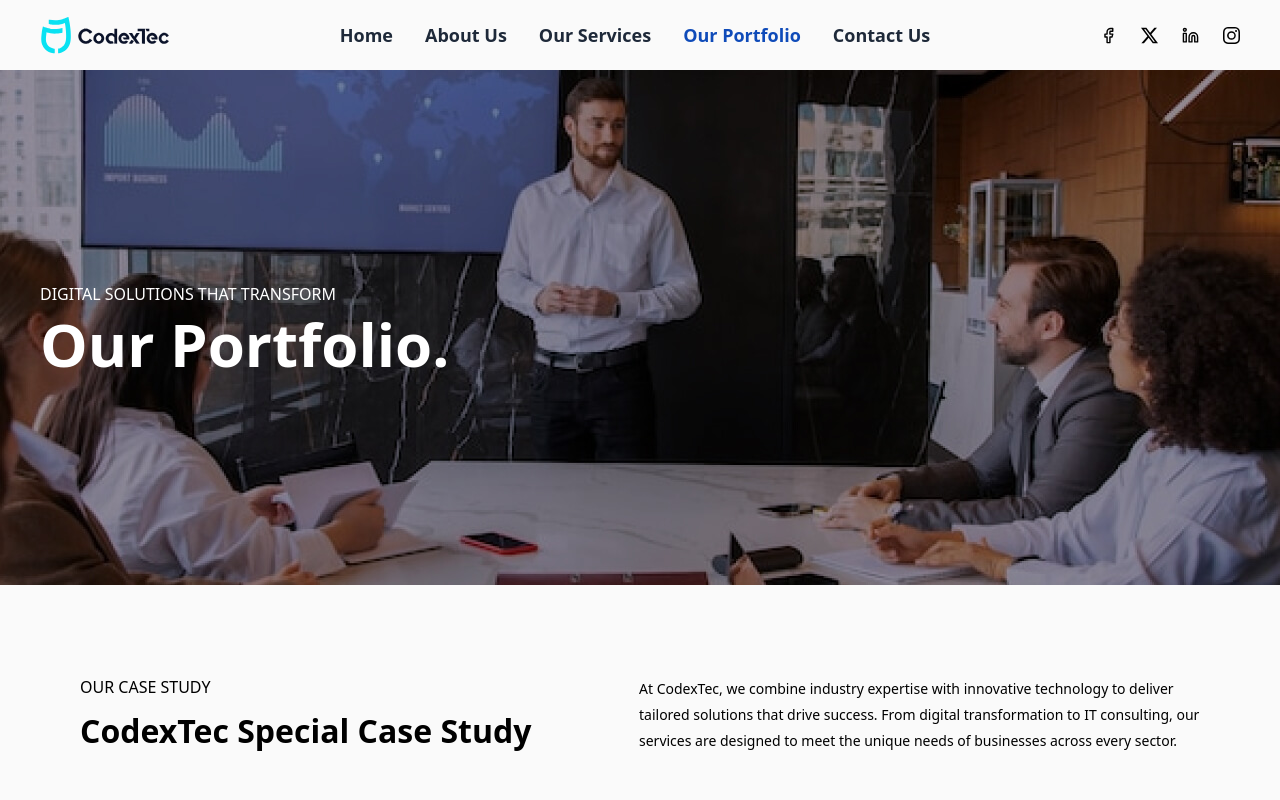
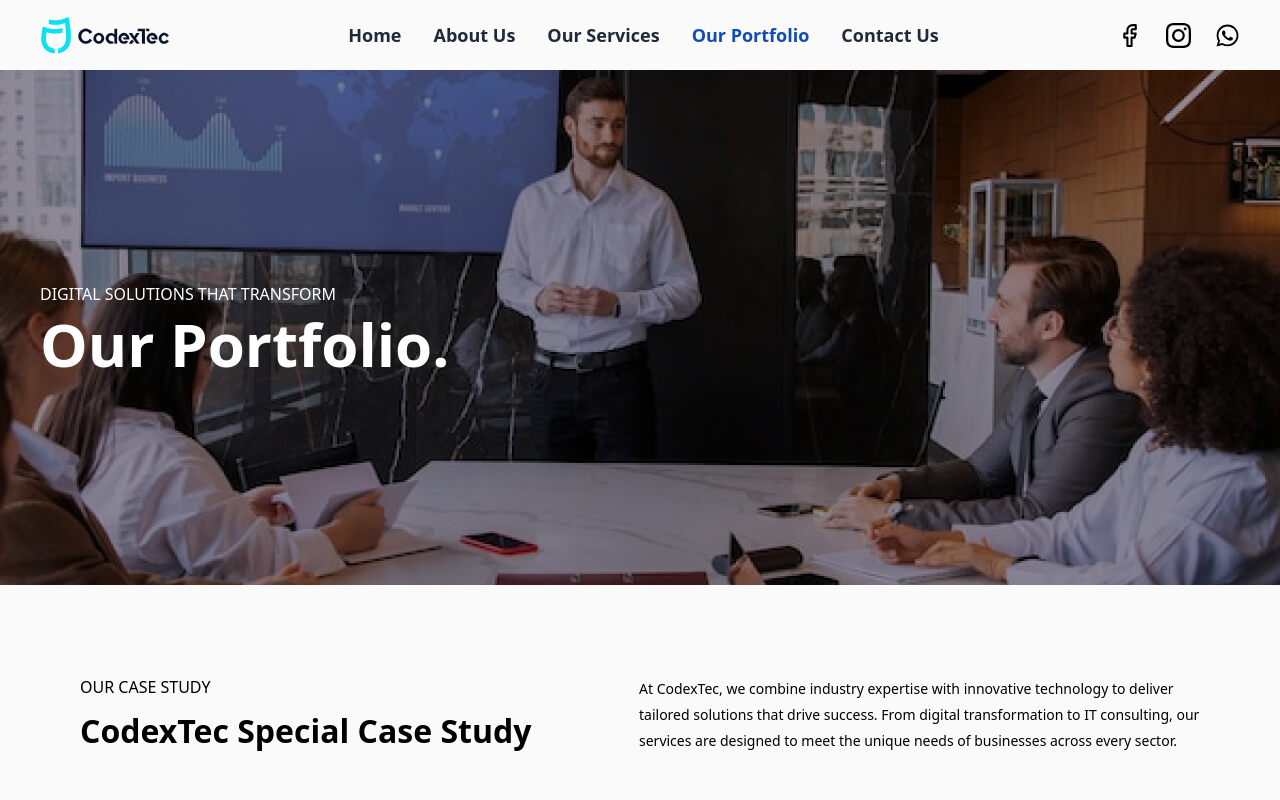
Before and after one commit to spanzyteo/codextec, a React (Vite) app: page /portfolio in a window 1280 px wide. Shown: the top 800 px of the page. Built offline with nearby package versions, Linux system fonts and the light colour scheme.

Commit message:
add link to social media icons

```diff
--- a/src/Components/Footer/LastFooter.tsx
+++ b/src/Components/Footer/LastFooter.tsx
@@ -1,16 +1,24 @@
 import { SlSocialFacebook } from 'react-icons/sl'
-import { RiTwitterXFill } from 'react-icons/ri'
-import { FiLinkedin } from 'react-icons/fi'
 import { BsInstagram } from 'react-icons/bs'
+import { FaWhatsapp } from 'react-icons/fa6'
+import { Link } from 'react-router-dom'
 
 const LastFooter = () => {
   return (
     <div className="md:mx-20 bg-[#1d152c] flex flex-col items-center py-10 gap-4">
       <div className="flex items-center gap-6 text-[#666666]">
-        <SlSocialFacebook className="w-[25px] h-[25px] cursor-pointer hover:text-white" />
-        <RiTwitterXFill className="w-[25px] h-[25px] cursor-pointer hover:text-white" />
-        <FiLinkedin className="w-[25px] h-[25px] cursor-pointer hover:text-white" />
-        <BsInstagram className="w-[25px] h-[25px] cursor-pointer hover:text-white" />
+        <Link to={'https://www.facebook.com/share/15QuP5txUu/'} target="_blank">
+          <SlSocialFacebook className="w-[25px] h-[25px] cursor-pointer hover:text-white" />
+        </Link>
+        <Link
+          to={'https://www.instagram.com/codextec93?igsh=MWZuMTU0aG5rbzJncw=='}
+          target="_blank"
+        >
+          <BsInstagram className="w-[25px] h-[25px] cursor-pointer hover:text-white" />
+        </Link>
+        <Link to={'https://wa.me/message/2RLOOWFMCJ6YC1'} target="_blank">
+          <FaWhatsapp className="w-[25px] h-[25px] cursor-pointer hover:text-white" />
+        </Link>
       </div>
       <p className="text-[#ffffffb3] text-[14px] font-medium">
         © 2025 by <span className="text-[#fff]">CodexTec.</span> All rights
--- a/src/Components/Navbar.tsx
+++ b/src/Components/Navbar.tsx
@@ -1,6 +1,5 @@
 import { FiFacebook } from 'react-icons/fi'
-import { BsTwitterX } from 'react-icons/bs'
-import { FiLinkedin } from 'react-icons/fi'
+import { FaWhatsapp } from 'react-icons/fa6'
 import { BsInstagram } from 'react-icons/bs'
 import { MdMenu } from 'react-icons/md'
 import { useDispatch } from 'react-redux'
@@ -48,10 +47,18 @@ const Navbar = () => {
         </Link>
       </div>
       <div className="hidden lg:flex items-center gap-6 font-semibold text-lg">
-        <FiFacebook className="w-[17px] h-[17px]" />
-        <BsTwitterX className="w-[17px] h-[17px]" />
-        <FiLinkedin className="w-[17px] h-[17px]" />
-        <BsInstagram className="w-[17px] h-[17px]" />
+        <Link to={'https://www.facebook.com/share/15QuP5txUu/'} target="_blank">
+          <FiFacebook className="w-[25px] h-[25px]" />
+        </Link>
+        <Link
+          to={'https://www.instagram.com/codextec93?igsh=MWZuMTU0aG5rbzJncw=='}
+          target="_blank"
+        >
+          <BsInstagram className="w-[25px] h-[25px]" />
+        </Link>
+        <Link to={'https://wa.me/message/2RLOOWFMCJ6YC1'} target='_blank'>
+          <FaWhatsapp className="w-[25px] h-[25px]" />
+        </Link>
       </div>
       {sidebar ? (
         <div className="block lg:hidden">
```
